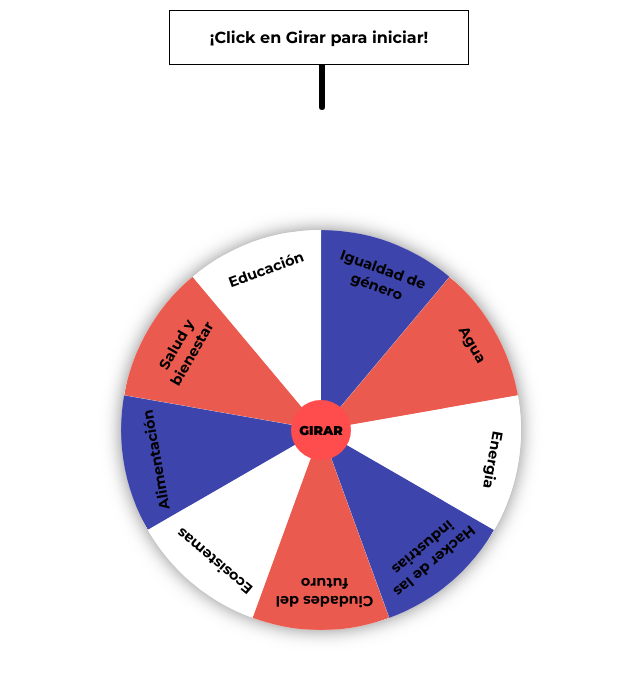
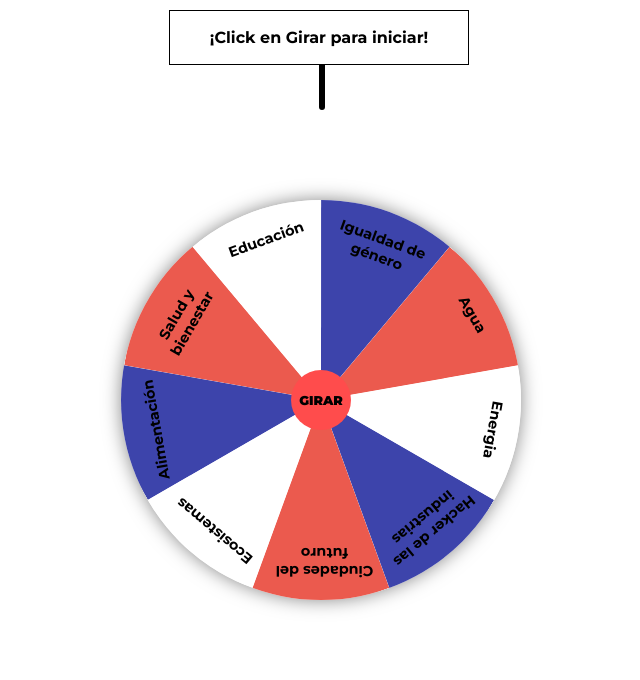
Before and after one commit to jova1091/ruletas, a plain HTML site: page ruleta/index.html in a window 1280 px wide. Shown: the whole page, without its empty margins (319-959 px from the left). Drawn offline with Linux system fonts and the light colour scheme.

Commit message:
Fix: Margins

```diff
--- a/ruleta/master.css
+++ b/ruleta/master.css
@@ -43,7 +43,7 @@ h1 {
   width: var(--escala);
   border-radius: 50%;
   overflow: hidden;
-  margin-top: 60px;
+  margin-top: 0px;
   -webkit-box-shadow: 0px 0px 19px -1px rgb(124, 124, 124);
   -moz-box-shadow: 0px 0px 19px -1px rgb(124, 124, 124);
   box-shadow: 0px 0px 19px -1px rgb(124, 124, 124);
--- a/ruleta2/master.css
+++ b/ruleta2/master.css
@@ -43,7 +43,7 @@ h1 {
   width: var(--escala);
   border-radius: 50%;
   overflow: hidden;
-  margin-top: 60px;
+  margin-top: 0px;
   -webkit-box-shadow: 0px 0px 19px -1px rgb(124, 124, 124);
   -moz-box-shadow: 0px 0px 19px -1px rgb(124, 124, 124);
   box-shadow: 0px 0px 19px -1px rgb(124, 124, 124);
--- a/ruleta3/master.css
+++ b/ruleta3/master.css
@@ -43,7 +43,7 @@ h1 {
   width: var(--escala);
   border-radius: 50%;
   overflow: hidden;
-  margin-top: 60px;
+  margin-top: 0px;
   -webkit-box-shadow: 0px 0px 19px -1px rgb(124, 124, 124);
   -moz-box-shadow: 0px 0px 19px -1px rgb(124, 124, 124);
   box-shadow: 0px 0px 19px -1px rgb(124, 124, 124);
```
